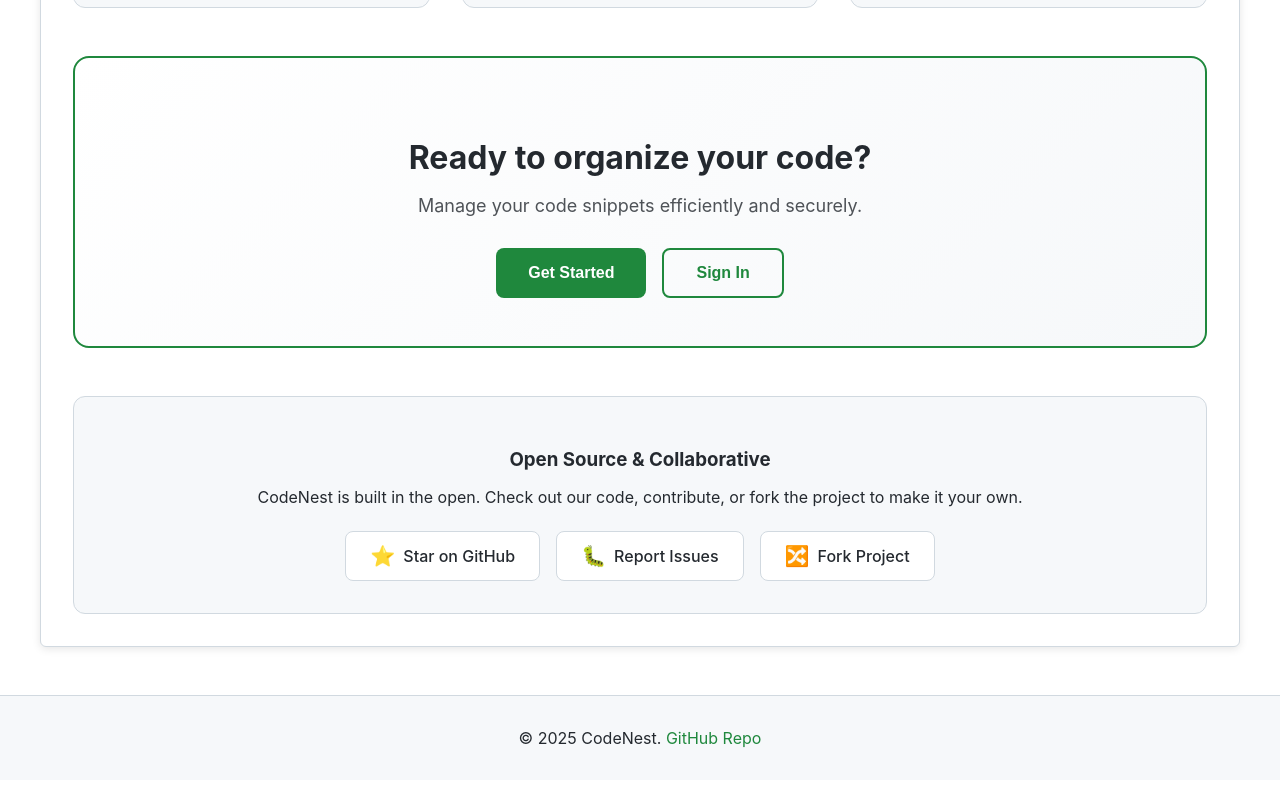
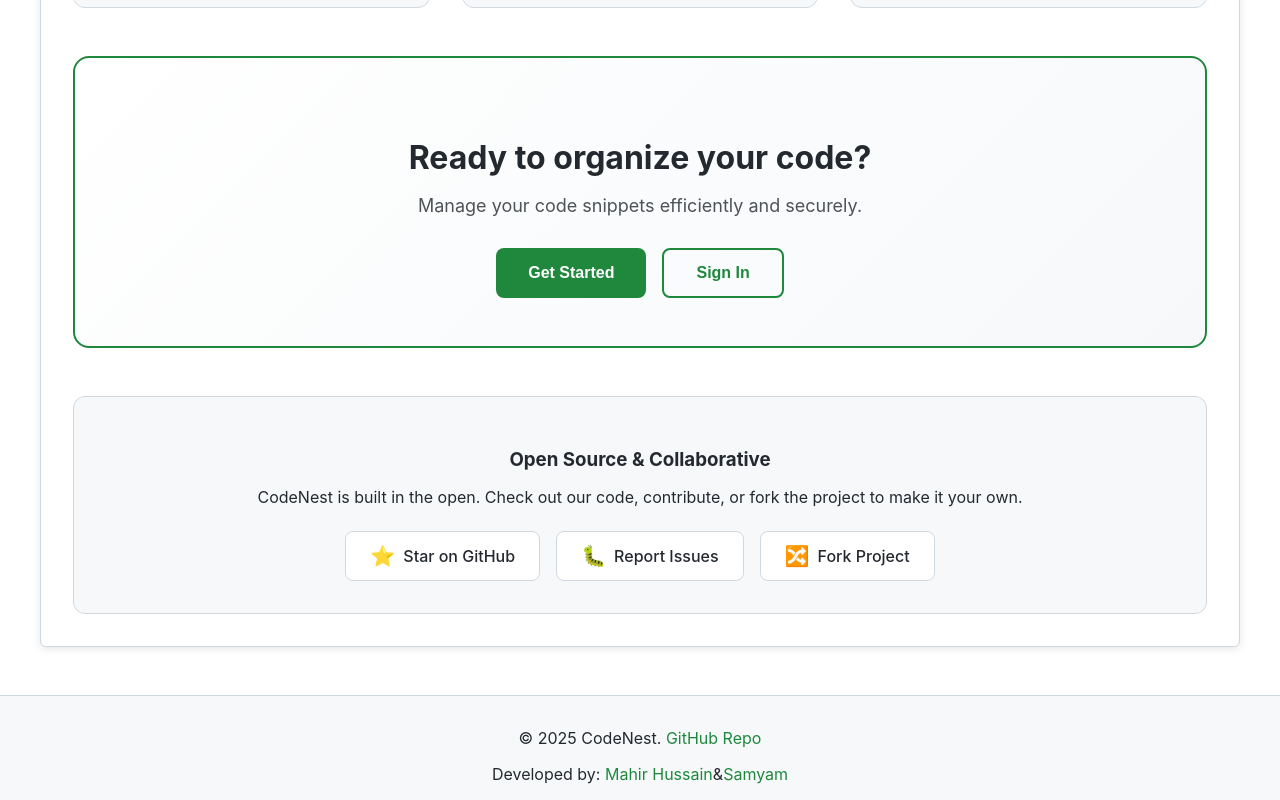
Before and after one commit to Mahir-Hussain/CodeNest, a React (Vite) app in the folder frontend/: page / in a window 1280 px wide. Shown: the part 2563-3363 px from the top of the page. Built offline with nearby package versions, Linux system fonts and the light colour scheme.

Commit message:
Add developer credits to home page footer
Added a section in the footer to display developer names with LinkedIn profile links for Mahir Hussain and Samyam.

```diff
--- a/frontend/src/Components/Home.jsx
+++ b/frontend/src/Components/Home.jsx
@@ -258,6 +258,12 @@
 
       <footer className="home-footer">
         <p>© {new Date().getFullYear()} CodeNest. <a href="https://github.com/Mahir-Hussain/CodeNest" target="_blank" rel="noopener noreferrer">GitHub Repo</a></p>
+        <div className="footer-links">
+          <span>Developed by: </span>
+          <a href="https://linkedin.com/in/mahirhussainn" target="_blank" rel="noopener noreferrer">Mahir Hussain</a>
+          <span>&</span>
+          <a href="https://www.linkedin.com/in/pandeysamyam/" target="_blank" rel="noopener noreferrer">Samyam</a>
+        </div>
       </footer>
     </div>
   );
```
